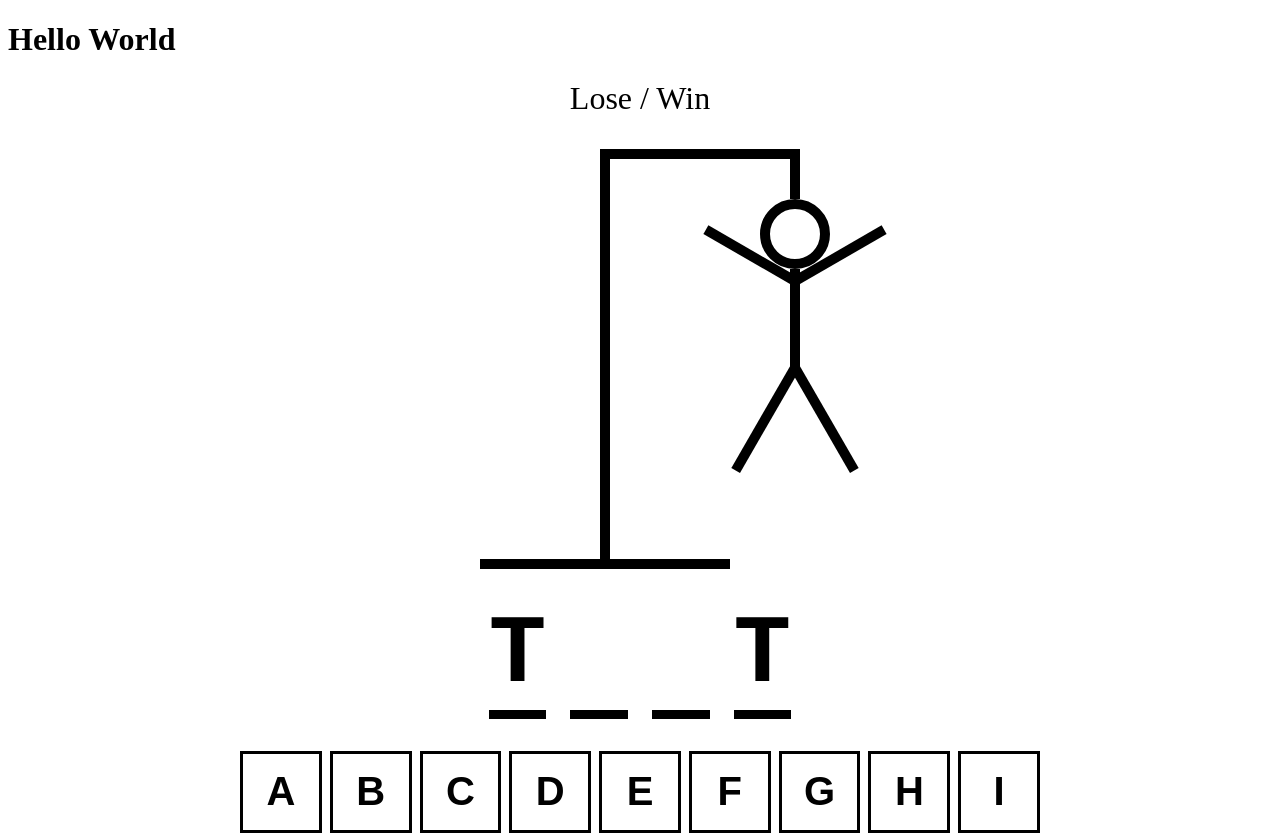
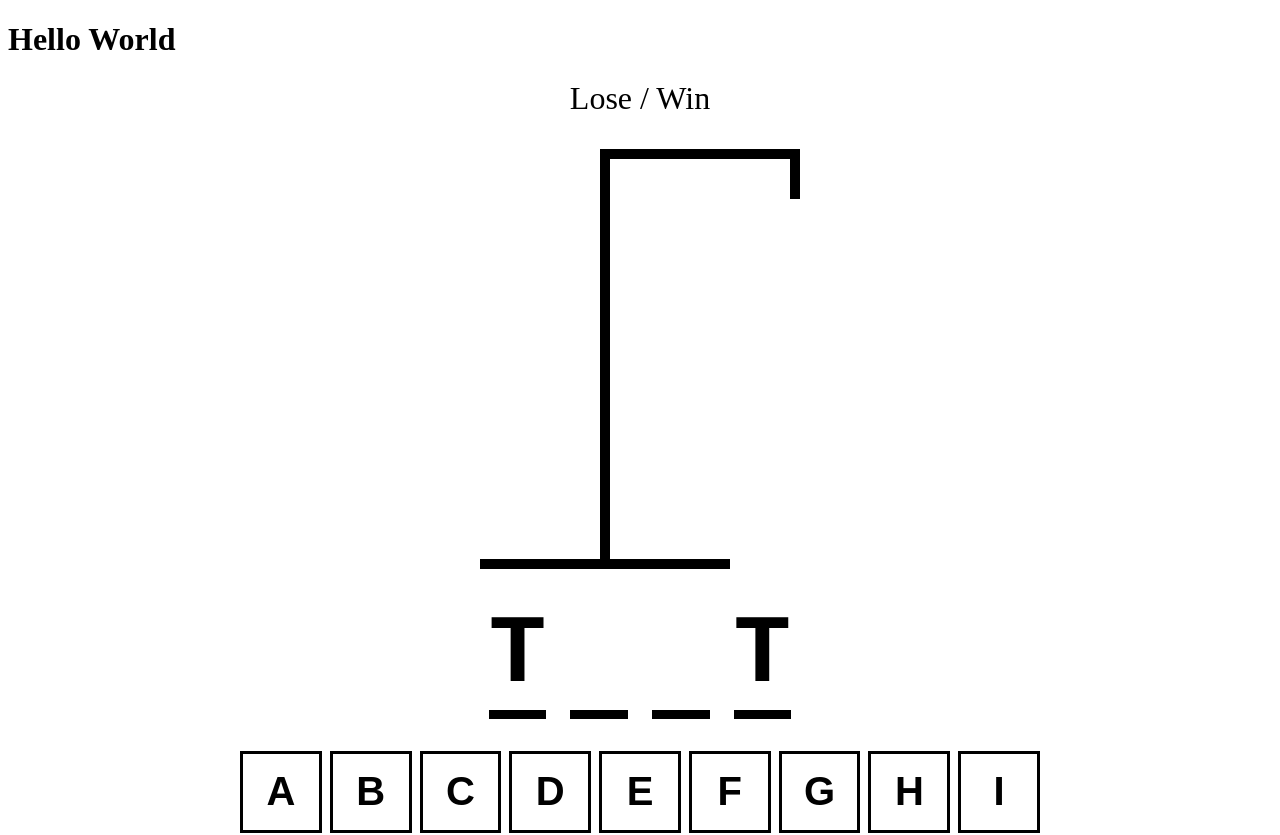
Before and after one commit to atcriteria/supreme-invention, a React (Vite) app: page / in a window 1280 px wide. Shown: the top 835 px of the page. Built offline with nearby package versions, Linux system fonts and the light colour scheme.

Commit message:
added logic for rendering body parts based on the amount of incorrect letters guessed

```diff
--- a/src/components/Hangman.tsx
+++ b/src/components/Hangman.tsx
@@ -12,6 +12,9 @@ export default function Hangman() {
     const [wordToGuess, setWordToGuess] = useState(GetRandomWord());
     const [guessedLetters, setGuessedLetters] = useState<string[]>([]);
 
+
+    const incorrectLetters = guessedLetters.filter(letter => !wordToGuess.includes(letter))
+
     return (
         <div style={{
             maxWidth: "800px",
@@ -24,7 +27,7 @@ export default function Hangman() {
             <div style={{ fontSize: "2rem", textAlign: "center" }}>
                 Lose / Win
             </div>
-            <HangmanDrawing />
+            <HangmanDrawing numberOfGuesses={incorrectLetters.length} />
             <HangmanWord />
             <div style={{ alignSelf: "stretch" }} >
                 <HangmanKeyboard />
--- a/src/components/HangmanDrawing.tsx
+++ b/src/components/HangmanDrawing.tsx
@@ -5,11 +5,16 @@ const ARM_LEFT = (<div style={{ width: "100px", height: "10px", background: "bla
 const LEG_RIGHT = (<div style={{ width: "120px", height: "10px", background: "black", position: "absolute", top: "210px", right: "-110px", rotate: "60deg", transformOrigin: "left bottom" }} />)
 const LEG_LEFT = (<div style={{ width: "120px", height: "10px", background: "black", position: "absolute", top: "210px", right: "0", rotate: "-60deg", transformOrigin: "right bottom" }} />)
 
+const BODY_PARTS = [HEAD, BODY, ARM_LEFT, ARM_RIGHT, LEG_LEFT, LEG_RIGHT];
 
-export default function HangmanDrawing() {
+type HangmanDrawingProps = {
+    numberOfGuesses: number
+}
+
+export default function HangmanDrawing({ numberOfGuesses }: HangmanDrawingProps) {
 
     return <div style={{ position: "relative" }}>
-        {HEAD}{BODY}{ARM_LEFT}{ARM_RIGHT}{LEG_RIGHT}{LEG_LEFT}
+        {BODY_PARTS.slice(0, numberOfGuesses)}
         {/* Hanging bar */}
         <div style={{ height: "50px", width: "10px", background: "black", position: "absolute", top: "0", right: "0" }} />
 
```
